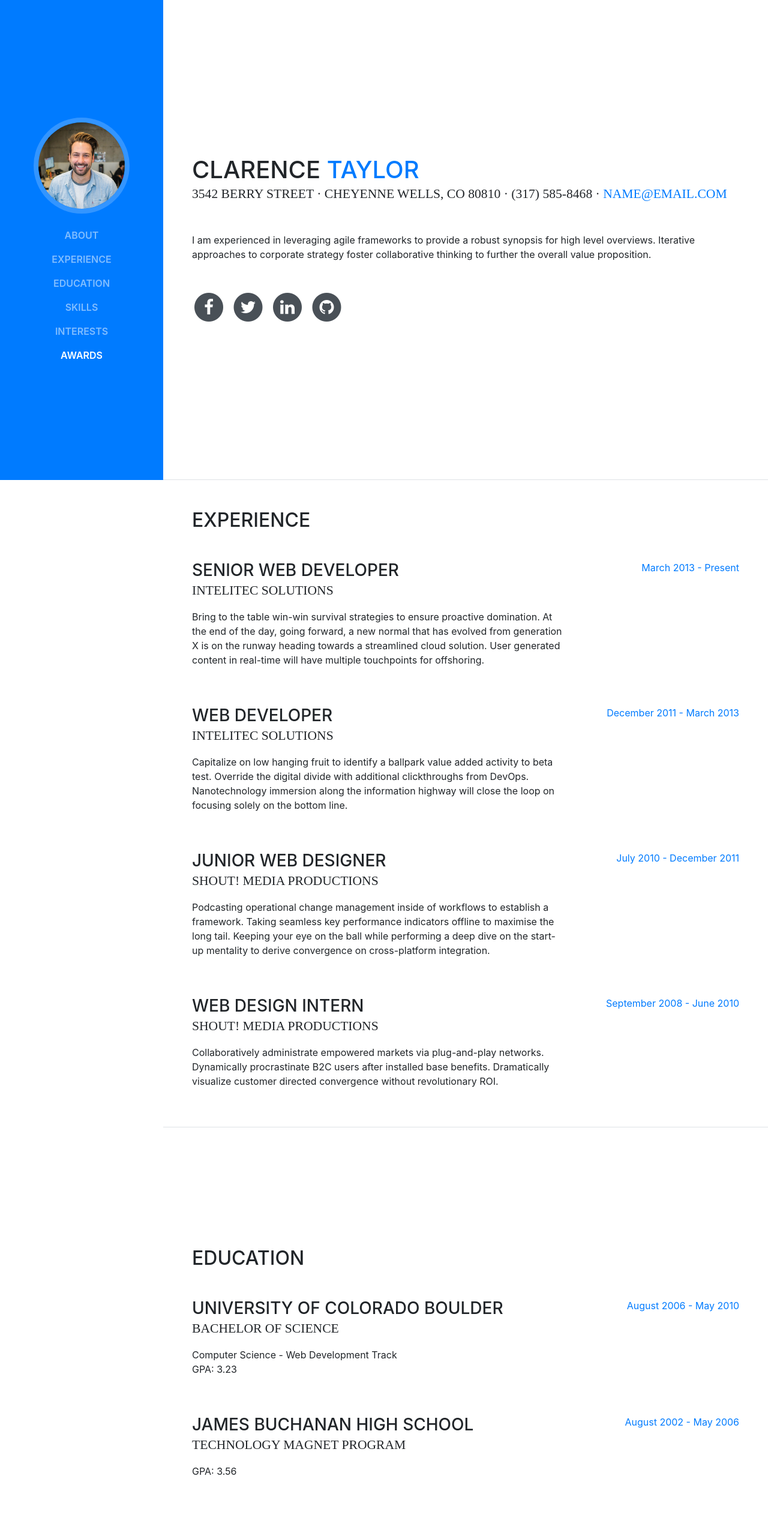
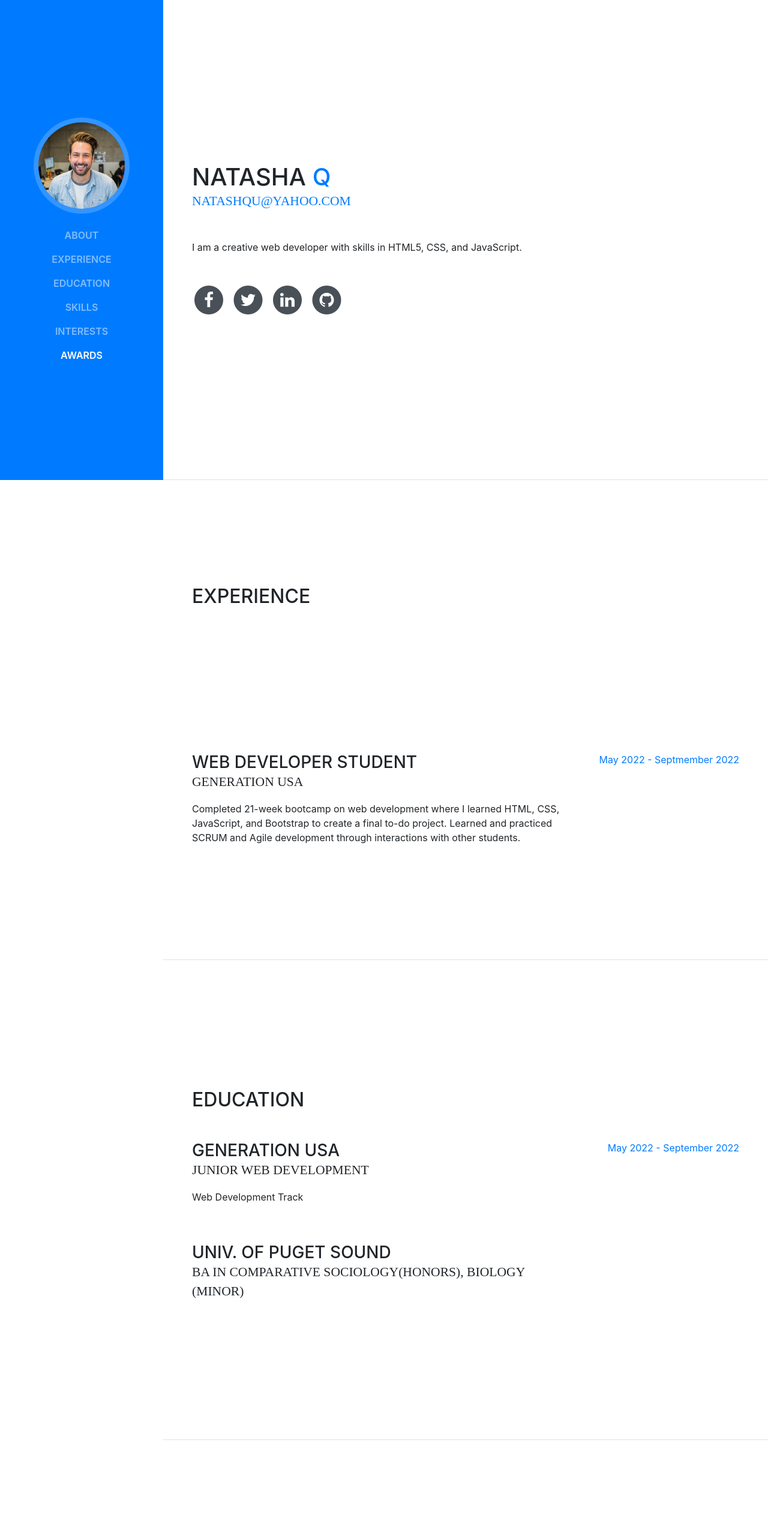
Before and after one commit to Natalyeaa/myportfoliojwd, a website with bundled scripts: page index.html in a window 1280 px wide. Shown: the top 2560 px of the page at 60% size. Built offline with nearby package versions, Linux system fonts and the light colour scheme; a web font is replaced by a local one.

Commit message:
added information

```diff
--- a/index.html
+++ b/index.html
@@ -65,13 +65,13 @@
 
       <section class="resume-section p-3 p-lg-5 d-flex d-column" id="about">
         <div class="my-auto">
-          <h1 class="mb-0">Clarence
-            <span class="text-primary">Taylor</span>
+          <h1 class="mb-0">Natasha
+            <span class="text-primary">Q</span>
           </h1>
-          <div class="subheading mb-5">3542 Berry Street · Cheyenne Wells, CO 80810 · (317) 585-8468 ·
-            <a href="mailto:name@email.com">name@email.com</a>
+          <div class="subheading mb-5">
+            <a href="mailto:name@email.com">natashqu@yahoo.com</a>
           </div>
-          <p class="mb-5">I am experienced in leveraging agile frameworks to provide a robust synopsis for high level overviews. Iterative approaches to corporate strategy foster collaborative thinking to further the overall value proposition.</p>
+          <p class="mb-5">I am a creative web developer with skills in HTML5, CSS, and JavaScript.</p>
           <ul class="list-inline list-social-icons mb-0">
             <li class="list-inline-item">
               <a href="#">
@@ -115,45 +115,45 @@
 
           <div class="resume-item d-flex flex-column flex-md-row mb-5">
             <div class="resume-content mr-auto">
-              <h3 class="mb-0">Senior Web Developer</h3>
-              <div class="subheading mb-3">Intelitec Solutions</div>
-              <p>Bring to the table win-win survival strategies to ensure proactive domination. At the end of the day, going forward, a new normal that has evolved from generation X is on the runway heading towards a streamlined cloud solution. User generated content in real-time will have multiple touchpoints for offshoring.</p>
+              <h3 class="mb-0"></h3>
+              <div class="subheading mb-3"></div>
+              <p></p>
             </div>
             <div class="resume-date text-md-right">
-              <span class="text-primary">March 2013 - Present</span>
+              <span class="text-primary"></span>
             </div>
           </div>
 
           <div class="resume-item d-flex flex-column flex-md-row mb-5">
             <div class="resume-content mr-auto">
-              <h3 class="mb-0">Web Developer</h3>
-              <div class="subheading mb-3">Intelitec Solutions</div>
-              <p>Capitalize on low hanging fruit to identify a ballpark value added activity to beta test. Override the digital divide with additional clickthroughs from DevOps. Nanotechnology immersion along the information highway will close the loop on focusing solely on the bottom line.</p>
+              <h3 class="mb-0"></h3>
+              <div class="subheading mb-3"></div>
+              <p></p>
             </div>
             <div class="resume-date text-md-right">
-              <span class="text-primary">December 2011 - March 2013</span>
+              <span class="text-primary"></span>
             </div>
           </div>
 
           <div class="resume-item d-flex flex-column flex-md-row mb-5">
             <div class="resume-content mr-auto">
-              <h3 class="mb-0">Junior Web Designer</h3>
-              <div class="subheading mb-3">Shout! Media Productions</div>
-              <p>Podcasting operational change management inside of workflows to establish a framework. Taking seamless key performance indicators offline to maximise the long tail. Keeping your eye on the ball while performing a deep dive on the start-up mentality to derive convergence on cross-platform integration.</p>
+              <h3 class="mb-0"></h3>
+              <div class="subheading mb-3"></div>
+              <p></p>
             </div>
             <div class="resume-date text-md-right">
-              <span class="text-primary">July 2010 - December 2011</span>
+              <span class="text-primary"></span>
             </div>
           </div>
 
           <div class="resume-item d-flex flex-column flex-md-row">
             <div class="resume-content mr-auto">
-              <h3 class="mb-0">Web Design Intern</h3>
-              <div class="subheading mb-3">Shout! Media Productions</div>
-              <p>Collaboratively administrate empowered markets via plug-and-play networks. Dynamically procrastinate B2C users after installed base benefits. Dramatically visualize customer directed convergence without revolutionary ROI.</p>
+              <h3 class="mb-0">Web Developer Student</h3>
+              <div class="subheading mb-3">Generation USA </div>
+              <p>Completed 21-week bootcamp on web development where I learned HTML, CSS, JavaScript, and Bootstrap to create a final to-do project. Learned and practiced SCRUM and Agile development through interactions with other students. </p>
             </div>
             <div class="resume-date text-md-right">
-              <span class="text-primary">September 2008 - June 2010</span>
+              <span class="text-primary">May 2022 - Septmember 2022</span>
             </div>
           </div>
 
@@ -167,24 +167,24 @@
 
           <div class="resume-item d-flex flex-column flex-md-row mb-5">
             <div class="resume-content mr-auto">
-              <h3 class="mb-0">University of Colorado Boulder</h3>
-              <div class="subheading mb-3">Bachelor of Science</div>
-              <div>Computer Science - Web Development Track</div>
-              <p>GPA: 3.23</p>
+              <h3 class="mb-0">Generation USA</h3>
+              <div class="subheading mb-3">Junior Web Development</div>
+              <div>Web Development Track</div>
+              <p></p>
             </div>
             <div class="resume-date text-md-right">
-              <span class="text-primary">August 2006 - May 2010</span>
+              <span class="text-primary">May 2022 - September 2022</span>
             </div>
           </div>
 
           <div class="resume-item d-flex flex-column flex-md-row">
             <div class="resume-content mr-auto">
-              <h3 class="mb-0">James Buchanan High School</h3>
-              <div class="subheading mb-3">Technology Magnet Program</div>
-              <p>GPA: 3.56</p>
+              <h3 class="mb-0">Univ. of Puget Sound</h3>
+              <div class="subheading mb-3">BA in Comparative Sociology(Honors), biology (minor)</div>
+              <p></p>
             </div>
             <div class="resume-date text-md-right">
-              <span class="text-primary">August 2002 - May 2006</span>
+              <span class="text-primary"></span>
             </div>
           </div>
 
@@ -207,28 +207,28 @@
               <i class="devicons devicons-javascript"></i>
             </li>
             <li class="list-inline-item">
-              <i class="devicons devicons-jquery"></i>
+              <i class=></i>
             </li>
             <li class="list-inline-item">
-              <i class="devicons devicons-sass"></i>
+              <i class=></i>
             </li>
             <li class="list-inline-item">
-              <i class="devicons devicons-less"></i>
+              <i class=></i>
             </li>
             <li class="list-inline-item">
               <i class="devicons devicons-bootstrap"></i>
             </li>
             <li class="list-inline-item">
-              <i class="devicons devicons-wordpress"></i>
+              <i class=></i>
             </li>
             <li class="list-inline-item">
-              <i class="devicons devicons-grunt"></i>
+              <i class=></i>
             </li>
             <li class="list-inline-item">
-              <i class="devicons devicons-gulp"></i>
+              <i class=></i>
             </li>
             <li class="list-inline-item">
-              <i class="devicons devicons-npm"></i>
+              <i class=></i>
             </li>
           </ul>
 
@@ -236,10 +236,10 @@
           <ul class="fa-ul mb-0">
             <li>
               <i class="fa-li fa fa-check"></i>
-              Mobile-First, Responsive Design</li>
+              Responsive Design</li>
             <li>
               <i class="fa-li fa fa-check"></i>
-              Cross Browser Testing &amp; Debugging</li>
+              </li>
             <li>
               <i class="fa-li fa fa-check"></i>
               Cross Functional Teams</li>
@@ -264,31 +264,31 @@
           <ul class="fa-ul mb-0">
             <li>
               <i class="fa-li fa fa-trophy text-warning"></i>
-              Google Analytics Certified Developer</li>
+              JavaScript Certification</li>
             <li>
               <i class="fa-li fa fa-trophy text-warning"></i>
-              Mobile Web Specialist - Google Certification</li>
+              </li>
             <li>
               <i class="fa-li fa fa-trophy text-warning"></i>
-              1<sup>st</sup>
-              Place - University of Colorado Boulder - Emerging Tech Competition 2009</li>
+              <sup></sup>
+              </li>
             <li>
               <i class="fa-li fa fa-trophy text-warning"></i>
-              1<sup>st</sup>
-              Place - University of Colorado Boulder - Adobe Creative Jam 2008 (UI Design Category)</li>
+              <sup></sup>
+              </li>
             <li>
               <i class="fa-li fa fa-trophy text-warning"></i>
-              2<sup>nd</sup>
-              Place - University of Colorado Boulder - Emerging Tech Competition 2008</li>
+              <sup></sup>
+              </li>
             <li>
             <li>
               <i class="fa-li fa fa-trophy text-warning"></i>
-              1<sup>st</sup>
-              Place - James Buchanan High School - Hackathon 2006</li>
+              <sup></sup>
+              </li>
             <li>
               <i class="fa-li fa fa-trophy text-warning"></i>
-              3<sup>rd</sup>
-              Place - James Buchanan High School - Hackathon 2005</li>
+              <sup></sup>
+              </li>
           </ul>
         </div>
       </section>
```
